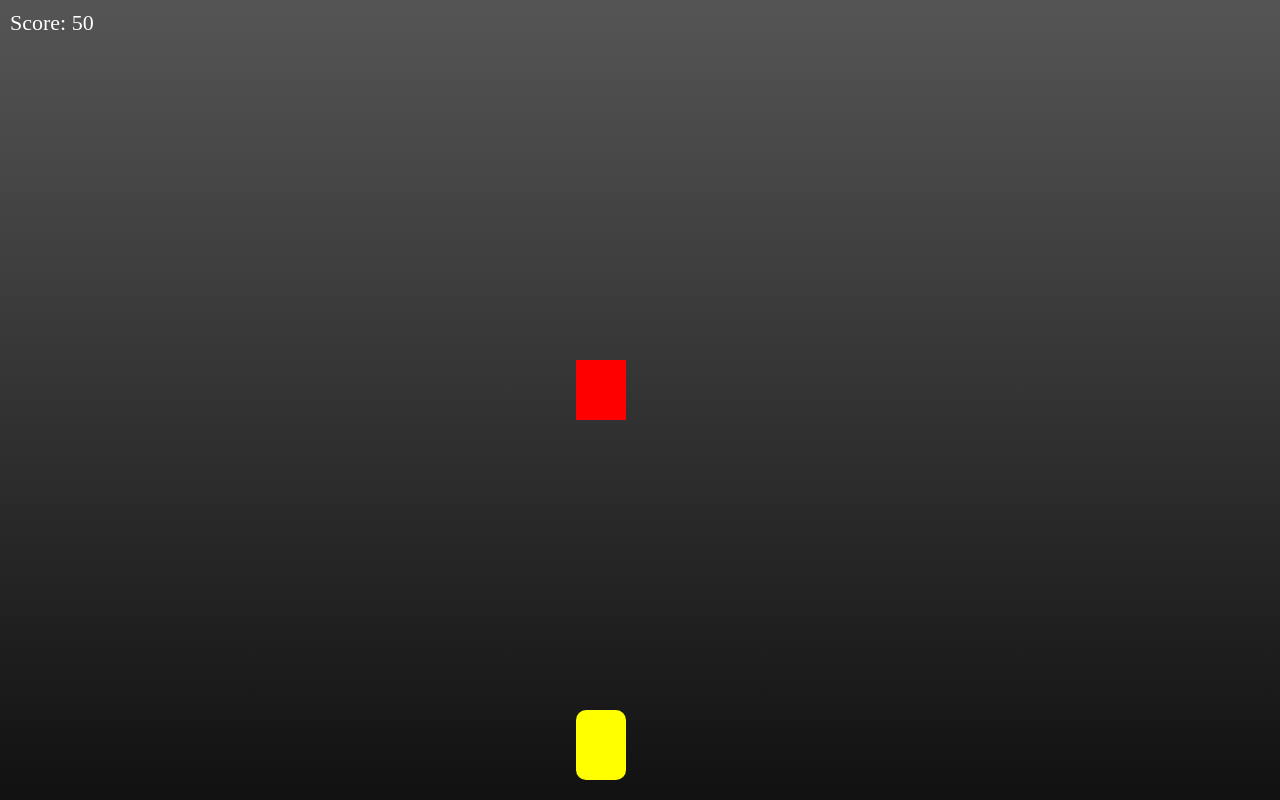
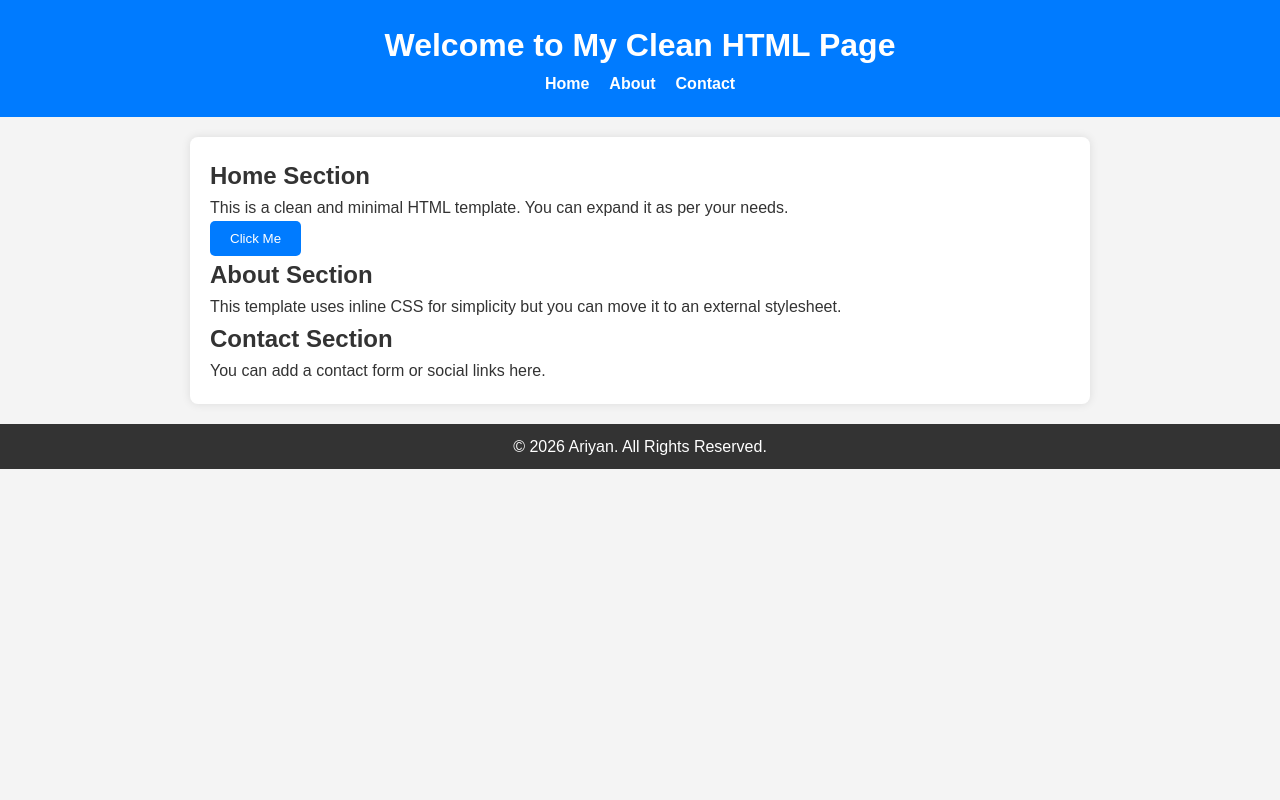
Before and after one commit to ariyansijum-byte/metro-rush-runner-, a plain HTML site: page index.html in a window 1280 px wide. Drawn offline with Linux system fonts and the light colour scheme.

Commit message:
Refactor index.html to a clean HTML template

```diff
--- a/index.html
+++ b/index.html
@@ -1,17 +1,114 @@
 <!DOCTYPE html>
-<html>
+<html lang="en">
 <head>
-  <title>Subway Style Game</title>
-  <link rel="stylesheet" href="style.css">
+    <meta charset="UTF-8">
+    <meta name="viewport" content="width=device-width, initial-scale=1.0">
+    <meta name="description" content="Ariyan's clean HTML template example.">
+    <title>Clean HTML Template</title>
+    <!-- CSS Link -->
+    <style>
+        /* Basic Reset */
+        * {
+            margin: 0;
+            padding: 0;
+            box-sizing: border-box;
+        }
+
+        body {
+            font-family: Arial, sans-serif;
+            background-color: #f4f4f4;
+            color: #333;
+            line-height: 1.6;
+        }
+
+        header {
+            background: #007bff;
+            color: #fff;
+            padding: 20px 0;
+            text-align: center;
+        }
+
+        nav ul {
+            list-style: none;
+            display: flex;
+            justify-content: center;
+            gap: 20px;
+        }
+
+        nav ul li a {
+            color: #fff;
+            text-decoration: none;
+            font-weight: bold;
+        }
+
+        main {
+            max-width: 900px;
+            margin: 20px auto;
+            padding: 20px;
+            background: #fff;
+            border-radius: 8px;
+            box-shadow: 0 0 10px rgba(0,0,0,0.1);
+        }
+
+        footer {
+            text-align: center;
+            padding: 10px;
+            background: #333;
+            color: #fff;
+            margin-top: 20px;
+        }
+
+        button {
+            padding: 10px 20px;
+            background: #007bff;
+            color: #fff;
+            border: none;
+            border-radius: 5px;
+            cursor: pointer;
+        }
+
+        button:hover {
+            background: #0056b3;
+        }
+    </style>
 </head>
 <body>
+    <header>
+        <h1>Welcome to My Clean HTML Page</h1>
+        <nav>
+            <ul>
+                <li><a href="#home">Home</a></li>
+                <li><a href="#about">About</a></li>
+                <li><a href="#contact">Contact</a></li>
+            </ul>
+        </nav>
+    </header>
 
-<div id="game">
-  <div id="player"></div>
-  <div class="obstacle"></div>
-  <div id="score">Score: 0</div>
-</div>
+    <main>
+        <section id="home">
+            <h2>Home Section</h2>
+            <p>This is a clean and minimal HTML template. You can expand it as per your needs.</p>
+            <button onclick="alert('Button Clicked!')">Click Me</button>
+        </section>
 
-<script src="script.js"></script>
+        <section id="about">
+            <h2>About Section</h2>
+            <p>This template uses inline CSS for simplicity but you can move it to an external stylesheet.</p>
+        </section>
+
+        <section id="contact">
+            <h2>Contact Section</h2>
+            <p>You can add a contact form or social links here.</p>
+        </section>
+    </main>
+
+    <footer>
+        &copy; 2026 Ariyan. All Rights Reserved.
+    </footer>
+
+    <!-- JS Script -->
+    <script>
+        console.log("Page Loaded Successfully!");
+    </script>
 </body>
 </html>
```
